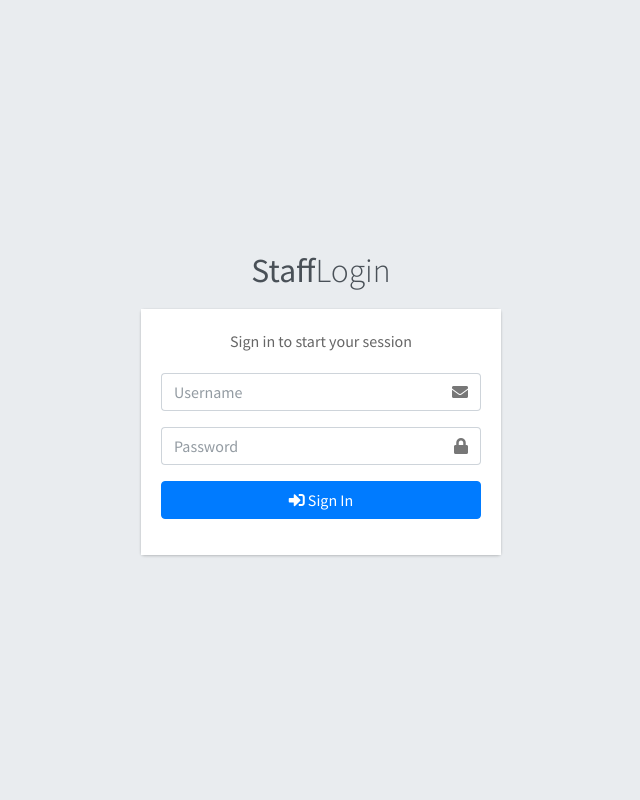
After one commit to funanzaa/site_crm, a Django app: page /login/ in a window 1280 px wide. The commit adds this page. Shown: the whole page, without its empty margins (319-959 px from the left). Run offline with Django 3.2, Linux system fonts and the light colour scheme; some libraries are stand-ins or nearby versions.

Commit message:
create login pages

```diff
--- a/SiteCrm/SiteCrm/urls.py
+++ b/SiteCrm/SiteCrm/urls.py
@@ -20,4 +20,6 @@ from . import views
 urlpatterns = [
     path('admin/', admin.site.urls),
     path('', views.HomePage.as_view(), name="home"),
+    path('login/', views.LoginPage.as_view(), name="login"),
+    # path('crm/', include('crm.urls')),
 ]
--- a/SiteCrm/SiteCrm/views.py
+++ b/SiteCrm/SiteCrm/views.py
@@ -4,3 +4,6 @@ from django.views.generic import TemplateView
 
 class HomePage(TemplateView):
     template_name = "index.html"
+
+class LoginPage(TemplateView):
+    template_name = "login.html"
--- /dev/null
+++ b/SiteCrm/crm/urls.py
@@ -0,0 +1,2 @@
+from django.urls import path
+from .views import *
--- /dev/null
+++ b/SiteCrm/templates/login.html
@@ -0,0 +1,73 @@
+{% load static %}
+<!DOCTYPE html>
+<html>
+<head>
+  <meta charset="utf-8">
+  <meta http-equiv="X-UA-Compatible" content="IE=edge">
+  <title>Staff | Log in</title>
+  <!-- Tell the browser to be responsive to screen width -->
+  <meta name="viewport" content="width=device-width, initial-scale=1">
+
+  <!-- Font Awesome -->
+  <link rel="stylesheet" href="{% static "plugins/fontawesome-free/css/all.min.css" %} ">
+  <!-- Ionicons -->
+  <link rel="stylesheet" href="https://code.ionicframework.com/ionicons/2.0.1/css/ionicons.min.css">
+  <!-- icheck bootstrap -->
+  <link rel="stylesheet" href="{% static "plugins/icheck-bootstrap/icheck-bootstrap.min.css" %}">
+  <!-- Theme style -->
+  <link rel="stylesheet" href="{% static "dist/css/adminlte.min.css" %}">
+  <!-- Google Font: Source Sans Pro -->
+  <link href="https://fonts.googleapis.com/css?family=Source+Sans+Pro:300,400,400i,700" rel="stylesheet">
+</head>
+<body class="hold-transition login-page">
+<div class="login-box">
+  <div class="login-logo">
+    <a href=""><b>Staff</b>Login</a>
+  </div>
+  <!-- /.login-logo -->
+  <div class="card">
+    <div class="card-body login-card-body">
+      <p class="login-box-msg">Sign in to start your session</p>
+      <form action="/doLogin" method="post">
+      {% csrf_token %}
+        <div class="input-group mb-3">
+          <input type="text" class="form-control" placeholder="Username" name="username">
+          <div class="input-group-append">
+            <div class="input-group-text">
+              <span class="fas fa-envelope"></span>
+            </div>
+          </div>
+        </div>
+        <div class="input-group mb-3">
+          <input type="password" class="form-control" placeholder="Password" name="password">
+          <div class="input-group-append">
+            <div class="input-group-text">
+              <span class="fas fa-lock"></span>
+            </div>
+          </div>
+        </div>
+      <div class="social-auth-links text-center mb-3">
+        <button id="login" type="submit" class="btn btn-block btn-primary"><i class="fas fa-sign-in-alt"></i>&nbsp;Sign In</button>
+      </div>
+      </form>
+    </div>
+        <!-- {% for message in messages %}
+            {% if message.tags == 'error' %}
+            <p class="login-box-msg" style="color: crimson;"> {{ message }} </p> -->
+            <!-- <div class="card-body login-card-body" style="margin-top:10px"> {{ message }}</div> -->
+            <!-- {% endif %}
+        {% endfor %} -->
+    <!-- /.login-card-body -->
+  </div>
+</div>
+<!-- /.login-box -->
+
+<!-- jQuery -->
+<script src=" {% static "plugins/jquery/jquery.min.js" %}"></script>
+<!-- Bootstrap 4 -->
+<script src=" {% static "plugins/bootstrap/js/bootstrap.bundle.min.js" %}"></script>
+<!-- AdminLTE App -->
+<script src="{% static "dist/js/adminlte.min.js" %}"></script>
+
+</body>
+</html>
```
Also changed, not shown: SiteCrm/templates/base.html (+1 -64 lines), 1 other file.
